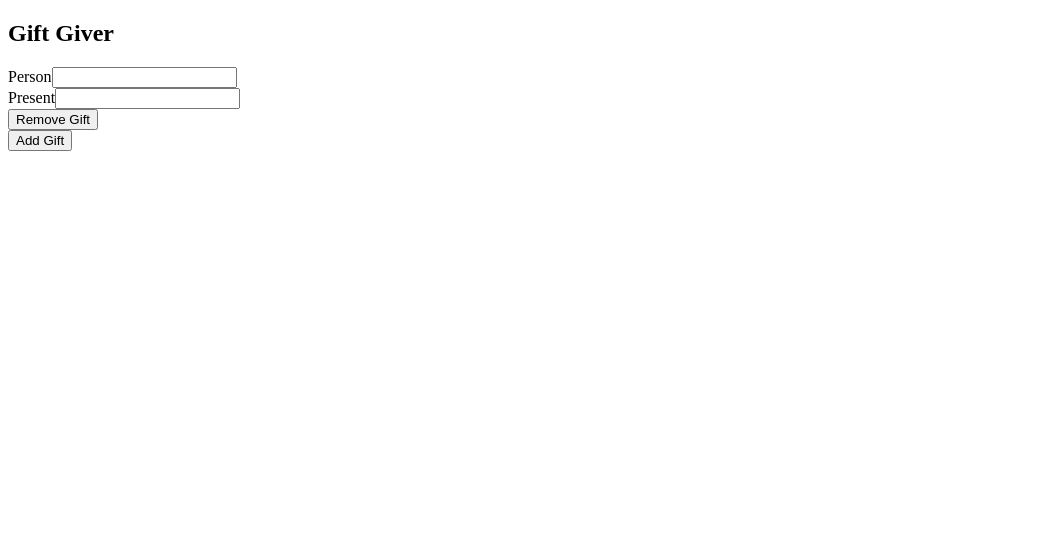
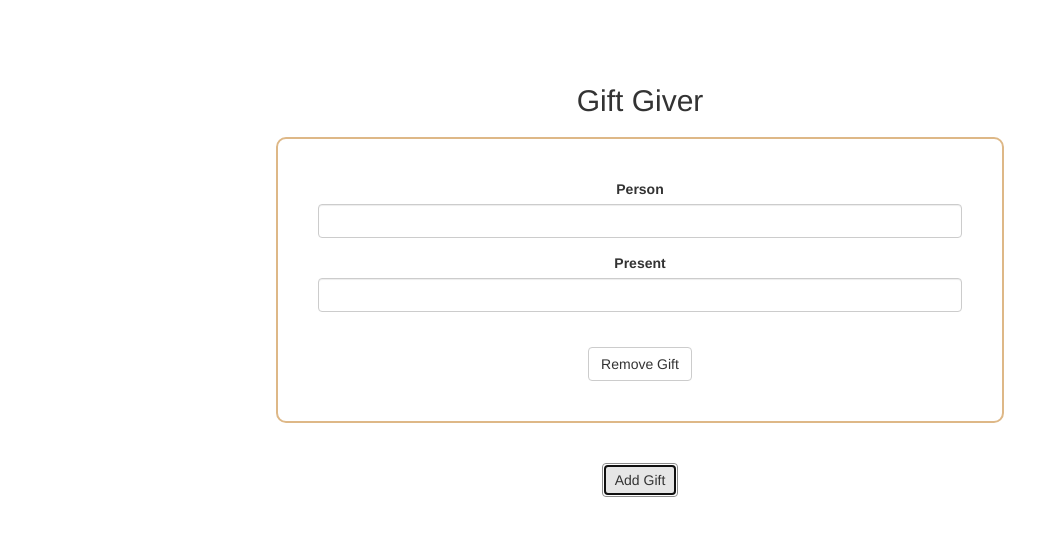
Before and after one commit to mkdoh3/tdd_GiftGiver, a React app: page / in a window 1280 px wide. Both pictures are taken after a click on the button "Add Gift". Shown: the whole page, without its empty margins (0-1059 px from the left). Built offline with nearby package versions, Linux system fonts and the light colour scheme.

Commit message:
more tests n styling

```diff
--- a/public/index.html
+++ b/public/index.html
@@ -10,15 +10,7 @@
     -->
     <link rel="manifest" href="%PUBLIC_URL%/manifest.json">
     <link rel="shortcut icon" href="%PUBLIC_URL%/favicon.ico">
-    <!--
-      Notice the use of %PUBLIC_URL% in the tags above.
-      It will be replaced with the URL of the `public` folder during the build.
-      Only files inside the `public` folder can be referenced from the HTML.
-
-      Unlike "/favicon.ico" or "favicon.ico", "%PUBLIC_URL%/favicon.ico" will
-      work correctly both with client-side routing and a non-root public URL.
-      Learn how to configure a non-root public URL by running `npm run build`.
-    -->
+    <link rel="stylesheet" href="https://maxcdn.bootstrapcdn.com/bootstrap/3.3.7/css/bootstrap.min.css" integrity="sha384-BVYiiSIFeK1dGmJRAkycuHAHRg32OmUcww7on3RYdg4Va+PmSTsz/K68vbdEjh4u" crossorigin="anonymous">
     <title>React App</title>
   </head>
   <body>
--- a/src/components/App.js
+++ b/src/components/App.js
@@ -1,6 +1,7 @@
 import React, { Component } from 'react';
 import { Button } from 'react-bootstrap';
 import Gift from './Gift';
+import { max_number } from '../utils/index';
 
 class App extends Component {
 
@@ -9,8 +10,7 @@ class App extends Component {
   addGift = () => {
     const { gifts } = this.state;
     const ids = this.state.gifts.map(gift => gift.id);
-    const max_id = ids.length > 0 ? Math.max(...ids) : 0;
-    gifts.push({ id: max_id + 1 });
+    gifts.push({ id: max_number(ids) + 1 });
     this.setState(() => ({ gifts }));
   }
 
--- a/src/components/Gift.js
+++ b/src/components/Gift.js
@@ -9,7 +9,7 @@ class Gift extends Component {
 
   render() {
     return (
-      <div>
+      <div className="gift">
         <Form>
           <FormGroup>
           <ControlLabel>Person</ControlLabel>
@@ -30,7 +30,7 @@ class Gift extends Component {
           className="btn-remove"
           onClick={this.props.removeGift}
         >
-        Remove Gift
+          Remove Gift
         </Button>
       </div>
     );
--- /dev/null
+++ b/src/index.css
@@ -0,0 +1,15 @@
+body {
+  text-align: center;
+  padding: 5% 20%;
+}
+
+.gift {
+  border: 2px solid burlywood;
+  border-radius: 1rem;
+  margin: 2rem;
+  padding: 4rem;
+}
+
+Button {
+  margin: 2rem;
+}
--- a/src/index.js
+++ b/src/index.js
@@ -1,5 +1,6 @@
 import React from 'react';
 import { render } from 'react-dom';
 import App from './components/App';
+import './index.css'
 
 render(<App />, document.getElementById('root'));
--- /dev/null
+++ b/src/utils/index.js
@@ -0,0 +1,4 @@
+export const max_number = numbers => {
+  return numbers.length > 0 ? Math.max(...numbers) : 0;
+
+}
```
Also changed, not shown: package.json (+8 -0 lines), src/components/Gift.test.js (+6 -6 lines), src/utils/index.test.js (added, +15 -0 lines), 1 other file.
